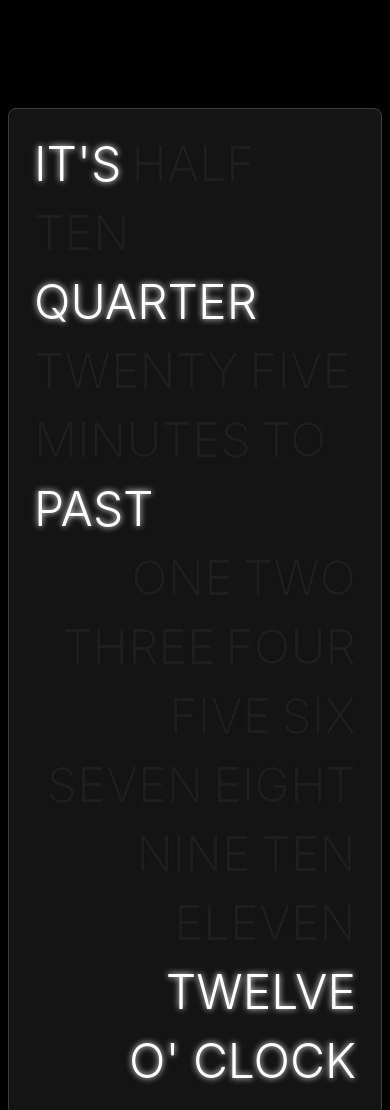
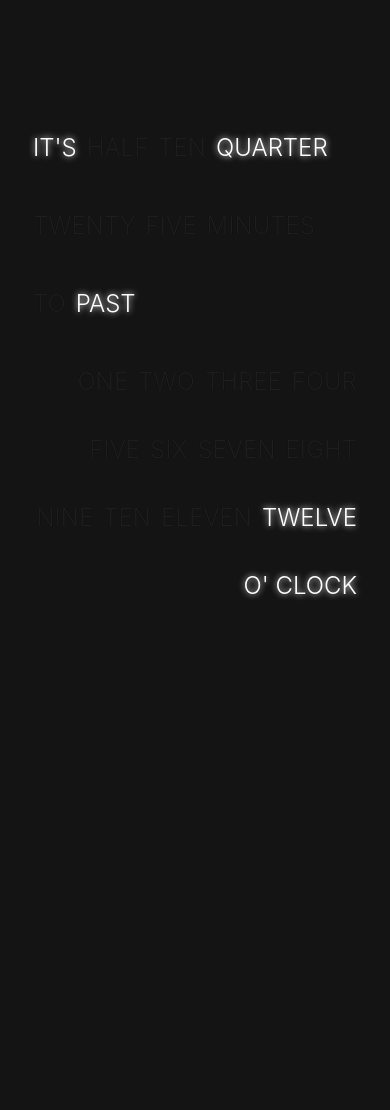
Before and after one commit to IlyaMeli/wordsclock, a plain HTML site: page index.html in a window 390 px wide. Shown: the top 1110 px of the page. After the commit the page ends 844 px from the top, so only its background shows below. Drawn offline with Linux system fonts and the light colour scheme.

Commit message:
css for mobile

```diff
--- a/style.css
+++ b/style.css
@@ -48,3 +48,27 @@ body {
   /* width: 50%; */
   flex-grow: 1;
 }
+
+
+@media only screen and (max-width: 600px) {
+  .number {
+    font-size: 1.5rem;
+    padding: 5px;
+  }
+
+  .words-box {
+    font-size: 1.5rem;
+
+  }
+  .container{
+    height: 60vh;
+    border: none;
+  }
+
+  body{
+
+  background-color: rgb(20, 20, 20);
+
+  }
+
+}
```
